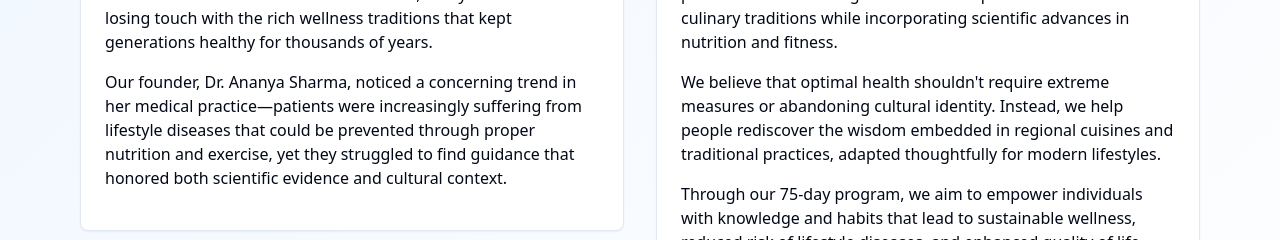
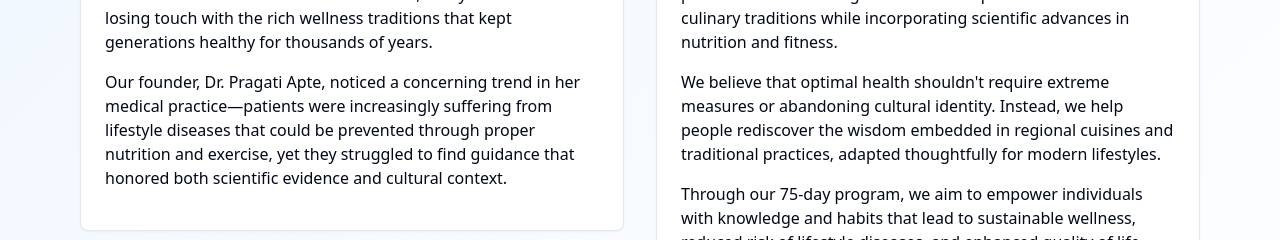
Before and after one commit to YJ074/wellness-pathway-generator, a React (Vite) app: page /about-us in a window 1280 px wide. Shown: the part 463-703 px from the top of the page. Built offline with nearby package versions, Linux system fonts and the light colour scheme; what @react-pdf/renderer would draw is missing.

Commit message:
Visual edit in Lovable
Edited UI in Lovable

```diff
--- a/src/pages/AboutUs.tsx
+++ b/src/pages/AboutUs.tsx
@@ -50,9 +50,7 @@ const AboutUs = () => {
                 <p className="mb-4">
                   Arogyam75 was born from a simple observation: while modern medicine has made remarkable advances, many Indians are losing touch with the rich wellness traditions that kept generations healthy for thousands of years.
                 </p>
-                <p className="mb-4">
-                  Our founder, Dr. Ananya Sharma, noticed a concerning trend in her medical practice—patients were increasingly suffering from lifestyle diseases that could be prevented through proper nutrition and exercise, yet they struggled to find guidance that honored both scientific evidence and cultural context.
-                </p>
+                <p className="mb-4">Our founder, Dr. Pragati Apte, noticed a concerning trend in her medical practice—patients were increasingly suffering from lifestyle diseases that could be prevented through proper nutrition and exercise, yet they struggled to find guidance that honored both scientific evidence and cultural context.</p>
 
               </CardContent>
             </Card>
```
